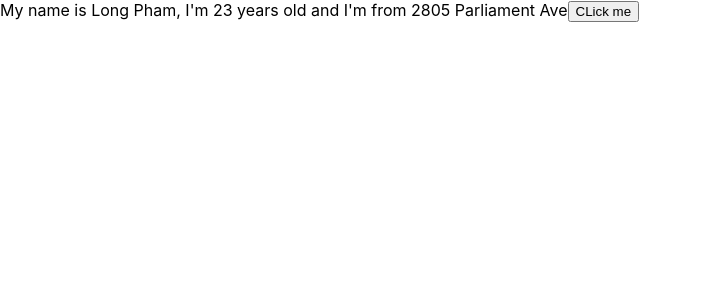
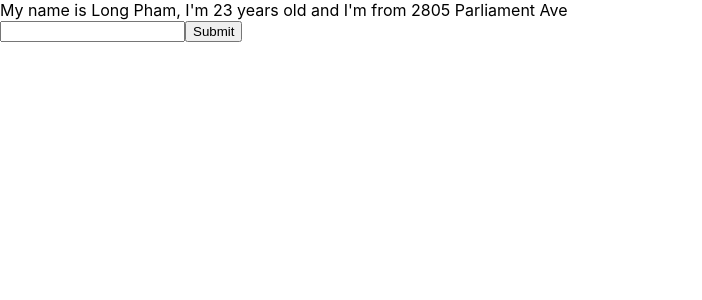
Before and after one commit to longpdev/test-demo-react, a React (Create React App) app: page / in a window 1280 px wide. Shown: the top 300 px of the page, without its empty margins (0-702 px from the left). Built offline with nearby package versions, Linux system fonts and the light colour scheme.

Commit message:
25 React Form

```diff
--- a/src/App.js
+++ b/src/App.js
@@ -6,43 +6,12 @@ import MyComponent from './components/MyComponent';
 import React from 'react';
 
 class App extends React.Component {
-
-  state = {
-    name: "Long Pham",
-    address: '2805 Parliament Ave',
-    age: 23
-  };
-
-
-  handleClick(event) {
-    console.log('click')
-    console.log("My name is", this.state.name)
-
-    this.setState({
-      name: 'Rocky',
-    })
-
-    this.setState({
-      age: Math.floor((Math.random() * 100) + 1)
-
-    })
+  render() {
+    return (
+      <MyComponent></MyComponent>
+    )
   }
 
-  // handleOnMouseOver(event) {
-  //   console.log(event);
-  // }
-
-  render() {
-    return (
-      <div>
-        My name is {this.state.name}, I'm {this.state.age} years old and I'm from {this.state.address}
-
-        {/*
-        <button onMouseOver={this.handleOnMouseOver}>Hover me</button> */}
-        <button onClick={(event) => this.handleClick(event)}>CLick me</button>
-      </div>
-    )
-  }
 }
 
 // const App = () => {
--- a/src/components/MyComponent.js
+++ b/src/components/MyComponent.js
@@ -1,16 +1,46 @@
 import React from 'react';
 
 class MyComponent extends React.Component {
+    state = {
+        name: "Long Pham",
+        address: '2805 Parliament Ave',
+        age: 23
+    };
+
+
+    handleClick(event) {
+
+    }
+
+    // handleOnMouseOver(event) {
+    //   console.log(event);
+    // }
+    handleOnChangeinput = (event) => {
+        this.setState({
+            name: event.target.value
+        })
+    }
+
+    handleOnSubmit = (event) => {
+        event.preventDefault()
+        console.log(this.state)
+    }
+
+
+    //jsx
     render() {
-        //JSX
         return (
             <div>
-                my firstadsadas component
-                {Math.random()}
+                My name is {this.state.name}, I'm {this.state.age} years old and I'm from {this.state.address}
+                <form onSubmit={(event) => this.handleOnSubmit(event)}>
+                    <input
+                        type="text"
+                        onChange={(event) => this.handleOnChangeinput(event)}
+                    />
+                    <button onClick={(event) => this.handleClick(event)}>Submit</button>
+                </form>
             </div>
-
-
-        );
+        )
     }
 }
 
```
